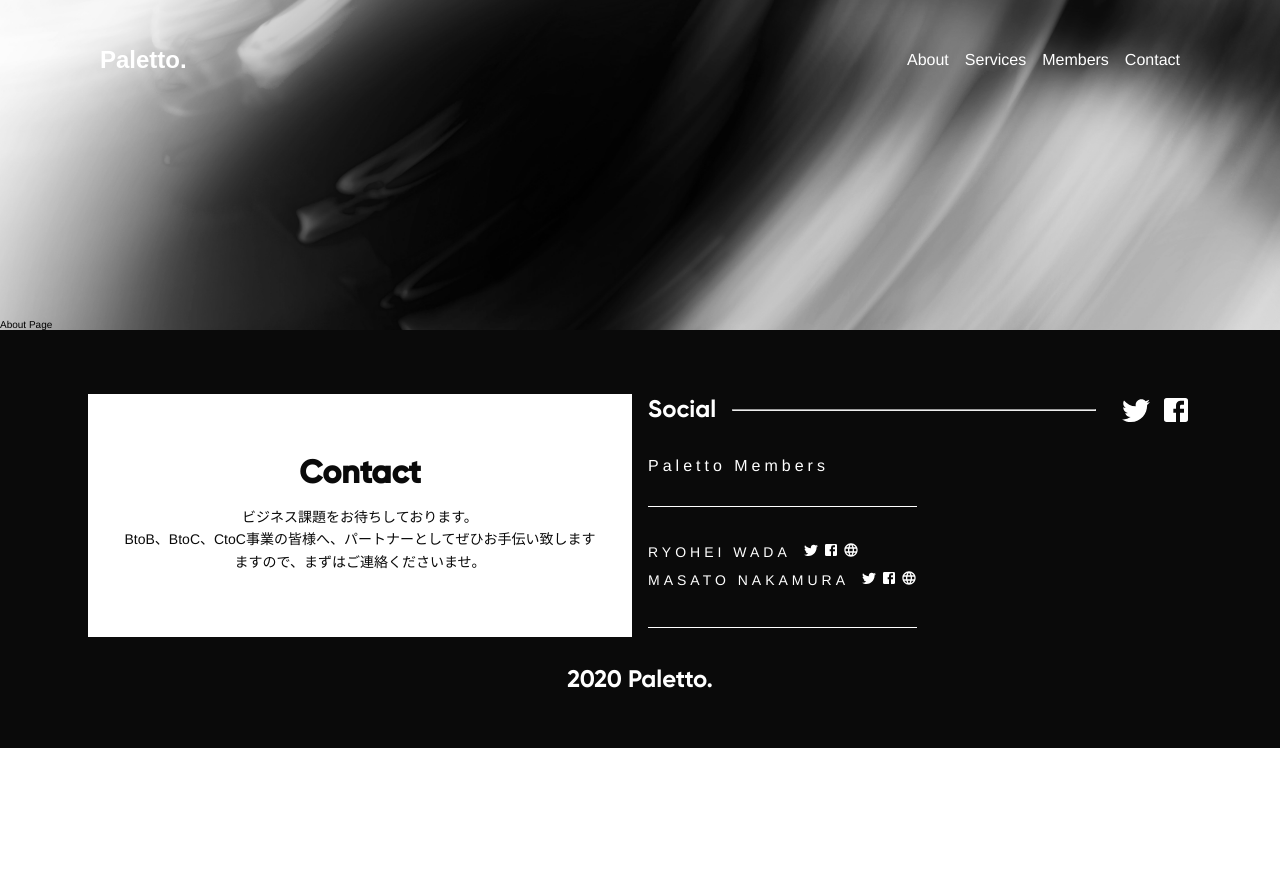
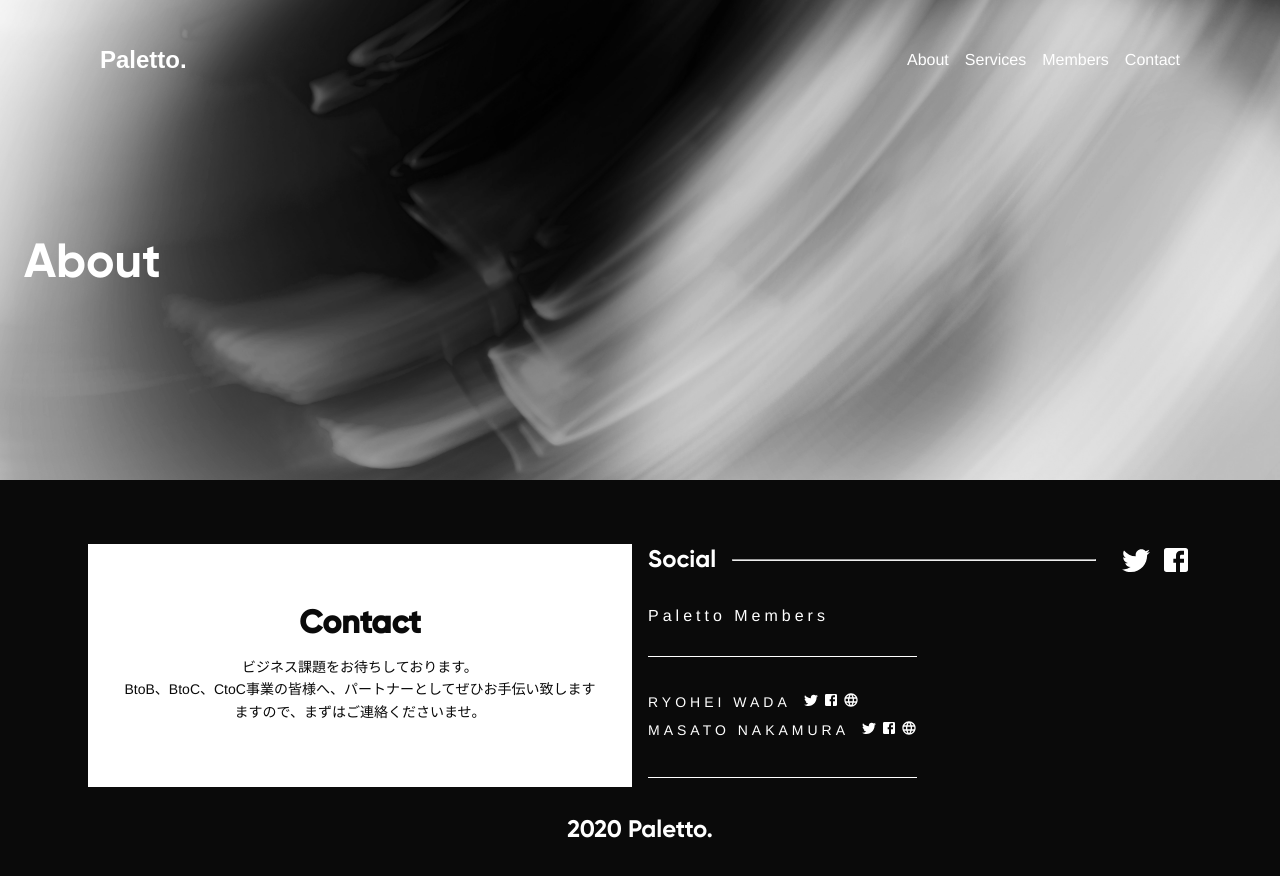
Before and after one commit to wadaryohei/paletto, a Next.js app: page /about in a window 1280 px wide. Shown: the top 876 px of the page. Before the commit the page ends 800 px from the top, so only its background shows below. Built offline with nearby package versions, Linux system fonts and the light colour scheme; a small style sheet from the web is missing.

Commit message:
各ContainerにページHeaderが表示されるようにした

```diff
--- a/src/components/Header/dom.tsx
+++ b/src/components/Header/dom.tsx
@@ -23,6 +23,9 @@ export const HeaderComponent = (props: HeaderProps) => {
   const router = useRouter()
   const pathClassName = usePathClassName(router.pathname)
 
+  //----------------------------------
+  // render
+  //----------------------------------
   return (
     <header
       className={`${props.className} ${pathClassName.activePathClassName()}`}
--- a/src/components/_shared/PagesLayout/dom.tsx
+++ b/src/components/_shared/PagesLayout/dom.tsx
@@ -1,6 +1,7 @@
 import React from 'react'
 import { Header } from '../../Header'
 import { Footer } from '../../Footer'
+import { Container } from '@material-ui/core'
 
 //----------------------------------
 // props
@@ -8,6 +9,7 @@ import { Footer } from '../../Footer'
 export interface PagesLayoutProps {
   className?: string
   children: React.ReactNode
+  pageName: string
   pageHeaderBgPathname: string
 }
 
@@ -15,12 +17,17 @@ export interface PagesLayoutProps {
 // component
 //----------------------------------
 export const PagesLayoutComponent = (props: PagesLayoutProps) => (
+  <section className={props.className}>
     <div
-    className={props.className}
+      className={'pageHeaderWrapper'}
       style={{ backgroundImage: `url(${props.pageHeaderBgPathname})` }}
     >
+      <Container>
+        <p className={'pageHeader'}>{props.pageName}</p>
+      </Container>
       <Header />
       <main>{props.children}</main>
       <Footer />
     </div>
+  </section>
 )
--- a/src/components/_shared/PagesLayout/style.ts
+++ b/src/components/_shared/PagesLayout/style.ts
@@ -1,17 +1,32 @@
 import styled from 'styled-components'
 import { PagesLayoutComponent } from './dom'
+import { Colors } from '../../../const/Colors'
+import { FontSize } from '../../../const/FontSize'
 
 //----------------------------------
 // styledComponent
 //----------------------------------
 export const PagesLayoutStyle = styled(PagesLayoutComponent)`
+  position: relative;
+
+  .pageHeaderWrapper {
     position: absolute;
     top: 0;
     left: 0;
     z-index: 100;
     width: 100%;
-  padding-top: 320px;
+    height: 480px;
+    max-height: 480px;
+    padding-top: 480px;
     background-position: center center;
     background-repeat: no-repeat;
     background-size: cover;
+    .pageHeader {
+      position: absolute;
+      top: 50%;
+      color: ${Colors.white};
+      font-size: ${FontSize.xl};
+      font-family: 'Gilroy-Bold', sans-serif;
+    }
+  }
 `
--- a/src/containers/About/container.tsx
+++ b/src/containers/About/container.tsx
@@ -20,8 +20,8 @@ const AboutContainer = (props: AboutProps) => {
     <PagesLayout
       className={props.className}
       pageHeaderBgPathname={PageDatas.about.pageHeaderBgPathname}
+      pageName={PageDatas.about.pathname}
     >
-      <h1>About Page</h1>
     </PagesLayout>
   )
 }
--- a/src/containers/Contact/container.tsx
+++ b/src/containers/Contact/container.tsx
@@ -19,9 +19,9 @@ const ContactContainer = (props: ContactProps) => {
   return (
     <PagesLayout
       className={props.className}
+      pageName={PageDatas.contact.pathname}
       pageHeaderBgPathname={PageDatas.contact.pageHeaderBgPathname}
     >
-      <h1>Contact Page</h1>
     </PagesLayout>
   )
 }
--- a/src/containers/Members/container.tsx
+++ b/src/containers/Members/container.tsx
@@ -19,9 +19,9 @@ const MembersContainer = (props: MembersProps) => {
   return (
     <PagesLayout
       className={props.className}
+      pageName={PageDatas.members.pathname}
       pageHeaderBgPathname={PageDatas.members.pageHeaderBgPathname}
     >
-      <h1>Members Page</h1>
     </PagesLayout>
   )
 }
--- a/src/containers/Serivices/container.tsx
+++ b/src/containers/Serivices/container.tsx
@@ -19,9 +19,9 @@ const ServicesContainer = (props: ServicesProps) => {
   return (
     <PagesLayout
       className={props.className}
+      pageName={PageDatas.services.pathname}
       pageHeaderBgPathname={PageDatas.services.pageHeaderBgPathname}
     >
-      <h1>Services Page</h1>
     </PagesLayout>
   )
 }
```
Lines whose indentation alone changed are shown as unchanged.
